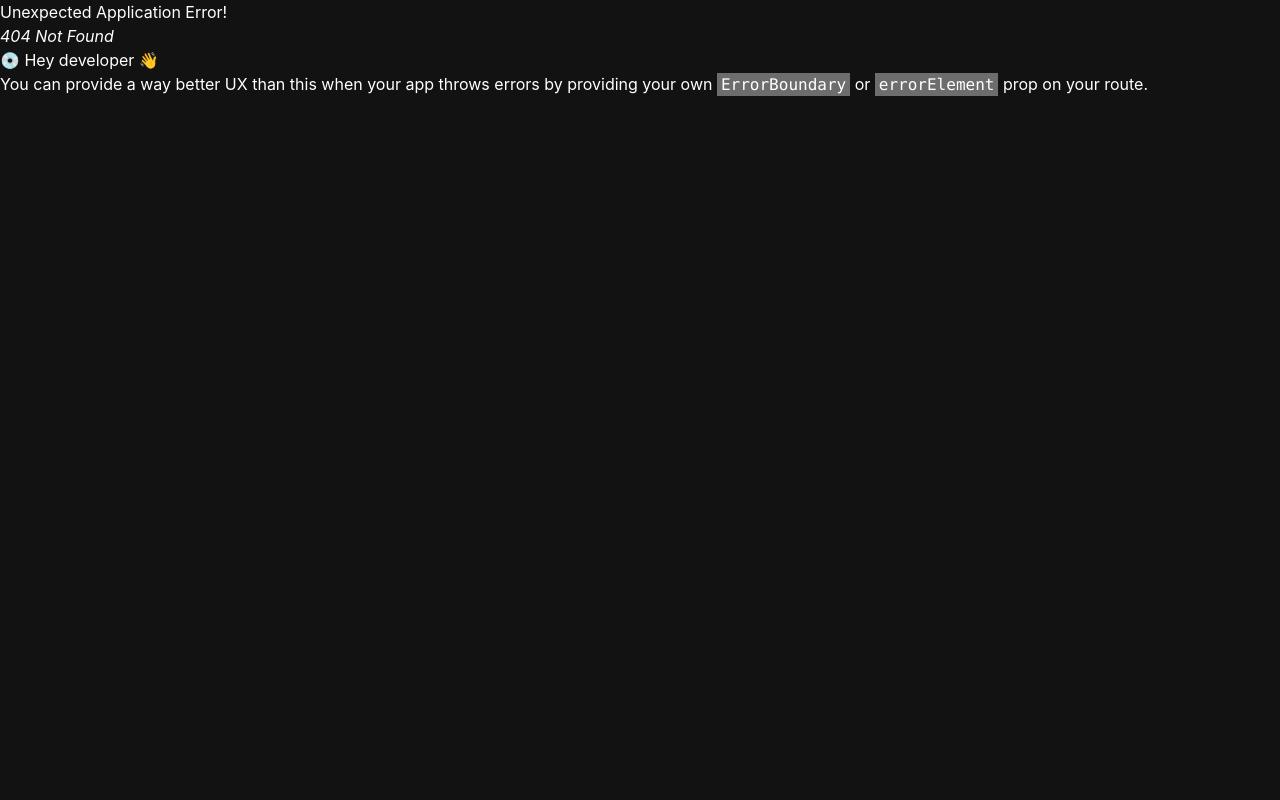
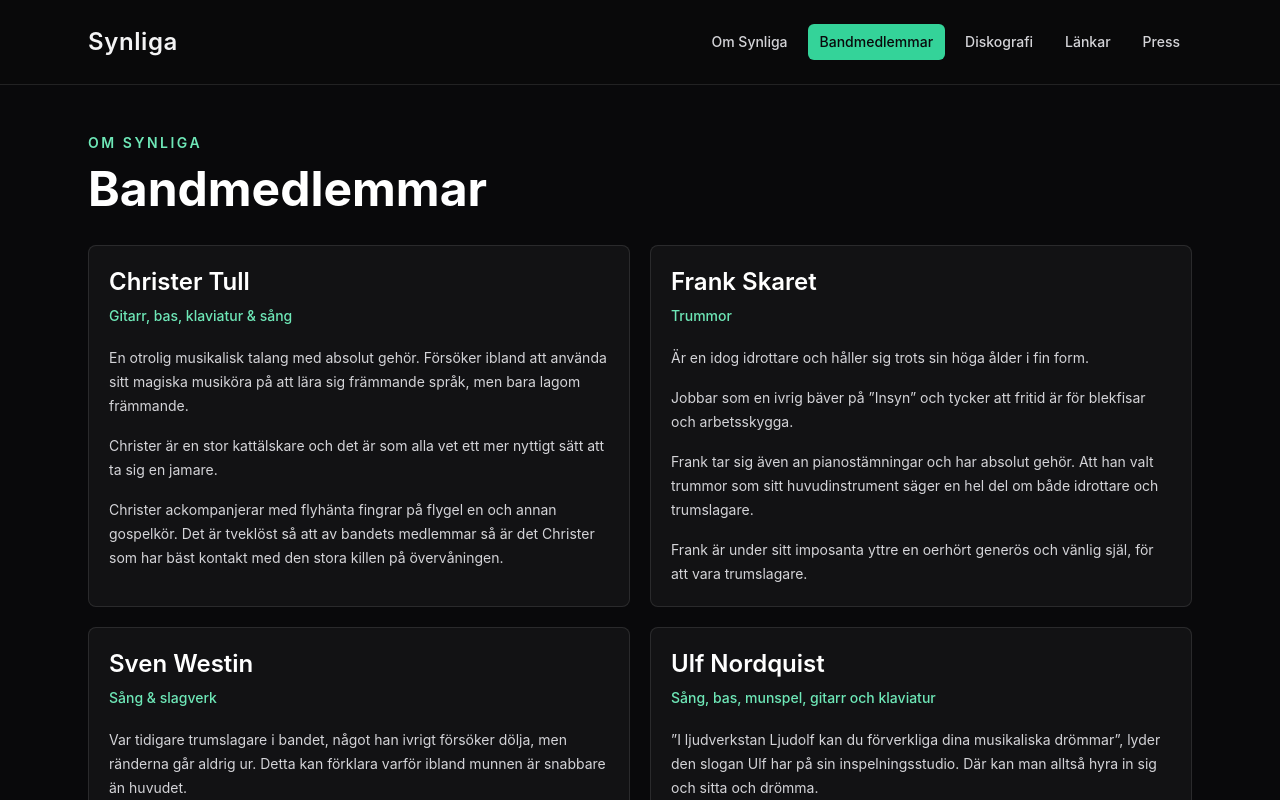
Before and after one commit to camilla-westin/Synliga, a React (Vite) app: page /bandmedlemmar in a window 1280 px wide. Before the commit this address had no page. Shown: the top 800 px of the page. Built offline with nearby package versions, Linux system fonts and the light colour scheme.

Commit message:
Added bandmembers page with content

```diff
--- a/src/App.jsx
+++ b/src/App.jsx
@@ -1,9 +1,10 @@
 import { NavLink, Outlet } from 'react-router-dom'
 
 const navigation = [
-  { to: '/about', label: 'About' },
-  { to: '/discography', label: 'Discography' },
-  { to: '/links', label: 'Links' },
+  { to: '/om-synliga', label: 'Om Synliga' },
+  { to: '/bandmedlemmar', label: 'Bandmedlemmar' },
+  { to: '/diskografi', label: 'Diskografi' },
+  { to: '/lankar', label: 'Länkar' },
   { to: '/press', label: 'Press' },
 ]
 
--- a/src/main.jsx
+++ b/src/main.jsx
@@ -3,6 +3,7 @@ import { createRoot } from 'react-dom/client'
 import { createBrowserRouter, RouterProvider } from 'react-router-dom'
 import App from './App.jsx'
 import About from './pages/About.jsx'
+import BandMembers from './pages/BandMembers.jsx'
 import Discography from './pages/Discography.jsx'
 import Home from './pages/Home.jsx'
 import Links from './pages/Links.jsx'
@@ -16,8 +17,13 @@ const router = createBrowserRouter([
     children: [
       { index: true, element: <Home /> },
       { path: 'about', element: <About /> },
+      { path: 'om-synliga', element: <About /> },
+      { path: 'bandmedlemmar', element: <BandMembers /> },
+      { path: 'om-synliga/bandmedlemmar', element: <BandMembers /> },
       { path: 'discography', element: <Discography /> },
+      { path: 'diskografi', element: <Discography /> },
       { path: 'links', element: <Links /> },
+      { path: 'lankar', element: <Links /> },
       { path: 'press', element: <Press /> },
       { path: 'contact', element: <Home /> },
     ],
--- a/src/pages/About.jsx
+++ b/src/pages/About.jsx
@@ -93,7 +93,7 @@ function About() {
   return (
     <section className="max-w-4xl">
       <p className="mb-3 text-sm font-semibold uppercase tracking-[0.18em] text-emerald-300">
-        About
+        Om Synliga
       </p>
       <h1 className="text-4xl font-bold text-white sm:text-5xl">Biografi</h1>
       <div className="mt-8 space-y-5 text-base leading-8 text-zinc-300 sm:text-lg">
--- /dev/null
+++ b/src/pages/BandMembers.jsx
@@ -0,0 +1,180 @@
+const members = [
+  {
+    name: 'Christer Tull',
+    role: 'Gitarr, bas, klaviatur & sång',
+    paragraphs: [
+      'En otrolig musikalisk talang med absolut gehör. Försöker ibland att använda sitt magiska musiköra på att lära sig främmande språk, men bara lagom främmande.',
+      'Christer är en stor kattälskare och det är som alla vet ett mer nyttigt sätt att ta sig en jamare.',
+      'Christer ackompanjerar med flyhänta fingrar på flygel en och annan gospelkör. Det är tveklöst så att av bandets medlemmar så är det Christer som har bäst kontakt med den stora killen på övervåningen.',
+    ],
+  },
+  {
+    name: 'Frank Skaret',
+    role: 'Trummor',
+    paragraphs: [
+      'Är en idog idrottare och håller sig trots sin höga ålder i fin form.',
+      'Jobbar som en ivrig bäver på ”Insyn” och tycker att fritid är för blekfisar och arbetsskygga.',
+      'Frank tar sig även an pianostämningar och har absolut gehör. Att han valt trummor som sitt huvudinstrument säger en hel del om både idrottare och trumslagare.',
+      'Frank är under sitt imposanta yttre en oerhört generös och vänlig själ, för att vara trumslagare.',
+    ],
+  },
+  {
+    name: 'Sven Westin',
+    role: 'Sång & slagverk',
+    paragraphs: [
+      'Var tidigare trumslagare i bandet, något han ivrigt försöker dölja, men ränderna går aldrig ur. Detta kan förklara varför ibland munnen är snabbare än huvudet.',
+      'Sven har en stor komisk talang och hans mål i livet verkar vara att få resten av världen att se detta lika klart som han själv.',
+      'Sven är en inbiten diskofil och lägger ned var intjänad slant på cd-skivor. Nya påfund som mp 3 och streaming ser han på med samma skepsis som en som bantar ser på en konditoriföreståndare.',
+    ],
+  },
+  {
+    name: 'Ulf Nordquist',
+    role: 'Sång, bas, munspel, gitarr och klaviatur',
+    paragraphs: [
+      '”I ljudverkstan Ljudolf kan du förverkliga dina musikaliska drömmar”, lyder den slogan Ulf har på sin inspelningsstudio. Där kan man alltså hyra in sig och sitta och drömma.',
+      'Ulf är en fantastiskt driven låtskrivare och kan i princip tota ihop en trudelutt om nästan vad som helst, men ibland borde han kanske låta bli.',
+      'Ulf är så förtjust att gå på krogen att han startat sin egen svartklubb där han kan härja fritt. När han däremot fått nog av stadslivets fröjder beger han sig ut i grönsakerna och blir en sävlig lantjunker.',
+    ],
+  },
+  {
+    name: 'Ulrika Norelius',
+    role: 'Sång & klaviatur',
+    paragraphs: [
+      'Ulrika är oavsett vad Johan säger med lätthet bandets fagraste uppenbarelse.',
+      'Född i Värmland undanber hon sig skämt om koppar med kaffe. Numera en frejdig stockholmstjej har lantlollan börjat vittra bort och hon jobbar på SRF, som tyvärr inte betyder Sweden Rock Festival i det här fallet.',
+    ],
+  },
+  {
+    name: 'Johan Häglerud',
+    role: 'Gitarr, bas, klaviatur & sång',
+    paragraphs: [
+      'Bandets absolut yngste medlem, och enligt honom själv den snyggaste.',
+      'Johan är en lysande musiker och ljudtekniker men har en olycklig tendens att försvinna till sjöss månader i sträck och att bara sporadiskt svara i telefon.',
+      'Johan har liksom skinnplågaren Frank en mycket sjuk dragning till gamla svenska dansbandslåtar. Ju sämre de är desto mer njuter de drabbade av denna åkomma.',
+    ],
+  },
+]
+
+const formerMembersIntro =
+  'Är du intresserad av historia har du kommit helt rätt. Här kan du läsa lite om Synligas vilande och före detta medlemmar.'
+
+const formerMembers = [
+  {
+    name: 'Joakim ”Jocke” Centervik',
+    role: 'Klaviatur & sång',
+    paragraphs: [
+      'Jobbar på ”Funka Nu” där han kritiskt synar tillgängligheten på nätet för synskadade, så skärp er!',
+      'Joakim är en stor talang vad gäller att härma dialekter och röster. I mörkret låter han därför en och annan kändis bara med på gigen.',
+      'Det är också så att Joakim har ett minne som en gammal elefanthane och det är ofta som hans oändliga minnesbank är bandets sista utpost när det gäller någon händelse, tonart eller borttappad textsnutt.',
+    ],
+  },
+  {
+    name: 'Kaj Nordquist',
+    role: 'elgitarr (vilande medlem)',
+    paragraphs: [
+      'Kaj har under de senaste åren haft en hel del att stå i. Men har egentligen aldrig lämnat Synliga. Han är Ulfs storebror. Kaj har suttit i Sveriges Riksdag och ägnar merparten av sin tid åt sin politiska karriär.',
+    ],
+  },
+  {
+    name: 'Eva Nilsson',
+    role: 'Tvärflöjt och Sång',
+    paragraphs: [
+      'Eva var med i det allra första Synliga. Lämnade bandet redan i det tidiga 80-talet. Hon bor i Örebro och arbetar som Ombudsman på SRF Västmanland. (Det finns på samlings-LPn ”Ljudskap”)',
+      'Eva återkom som gästmusiker på skivan, ”Sinnenas rum”, där hon lirade fantastiska flöjtar på en skabrös irländsk trudelutt.',
+    ],
+  },
+  {
+    name: 'Sara Backström',
+    role: 'Tvärflöjt, keyboard och Sång',
+    paragraphs: [
+      'Sara ersatte Eva i uppställningen och var med något år. Hon har turnerat med egen pianotrio mm. ( Den här upplagan kan man höra på TV-upptagningen av ”Superbebis”)',
+      'Sara har varit inhoppare i bandet vid några tillfällen och förekommer ofta vid spelningar på ”Svartkrogen” och ”Svartklubben.”',
+    ],
+  },
+  {
+    name: 'Jan Boström',
+    role: 'trummor',
+    paragraphs: [
+      'Janne äntrade bandet som trummis 1986 och ersatte Frank. Han var med ca ett år. Jan är pianostämmare och den enda fullt seende fasta medlem som bandet haft. (Den här upplagan av Synliga gjorde två liveradioprogram för P3 – lunchmusik och onsdagsbiten)',
+    ],
+  },
+  {
+    name: 'Lotta Enhorn',
+    role: 'Sång',
+    paragraphs: [
+      'Lotta var med som extra inkallad resurs vid inspelandet av och turnerandet på Synligas minimusikal ”Kallebalik” och jobbade så hårt att hon bröt benet.',
+      'Snacka om att ta till sig uttrycket ”Break a leg” och hon har sedan dess aldrig vågat uppträda med bandet.',
+    ],
+  },
+  {
+    name: 'Anders Hector',
+    role: '',
+    paragraphs: [
+      'Två av våra kära har fått gig i himlen och begett sig dit före oss andra.',
+      'som var vår Ljudmixare, Chaffis och mycket mycket mer, som lämnat oss och jordelivet för många år sedan. Nu för tiden kör han säkert runt i sin Cheva med himlens stora blindorkester.',
+    ],
+  },
+  {
+    name: 'Marie Häglerud',
+    role: '',
+    paragraphs: [
+      'Vid hans sida sitter en av våra grundare, sångerskan och klaviaturspelaren:',
+      'och tänker ut nya häftiga sångarrangemang åt samma orkester. Gud hjälpe den som inte håller sin stämma! Det lär vara fullt drag bland molnen sedan Marie kommit dit, det är vi helt säkra på.',
+    ],
+  },
+]
+
+function MemberCard({ member }) {
+  return (
+    <article className="rounded-lg border border-white/10 bg-white/[0.04] p-5">
+      <h2 className="text-2xl font-semibold text-white">{member.name}</h2>
+      {member.role ? (
+        <p className="mt-2 text-sm font-medium text-emerald-300">
+          {member.role}
+        </p>
+      ) : null}
+      <div className="mt-5 space-y-4 text-sm leading-6 text-zinc-300">
+        {member.paragraphs.map((paragraph) => (
+          <p key={paragraph}>{paragraph}</p>
+        ))}
+      </div>
+    </article>
+  )
+}
+
+function BandMembers() {
+  return (
+    <section>
+      <p className="mb-3 text-sm font-semibold uppercase tracking-[0.18em] text-emerald-300">
+        Om Synliga
+      </p>
+      <h1 className="text-4xl font-bold text-white sm:text-5xl">
+        Bandmedlemmar
+      </h1>
+      <div className="mt-8 grid gap-5 md:grid-cols-2">
+        {members.map((member) => (
+          <MemberCard key={member.name} member={member} />
+        ))}
+      </div>
+
+      <section className="mt-16">
+        <p className="mb-3 text-sm font-semibold uppercase tracking-[0.18em] text-emerald-300">
+          Historia
+        </p>
+        <h2 className="text-3xl font-bold text-white sm:text-4xl">
+          Forna hjältar
+        </h2>
+        <p className="mt-5 max-w-3xl text-base leading-7 text-zinc-300">
+          {formerMembersIntro}
+        </p>
+        <div className="mt-8 grid gap-5 md:grid-cols-2">
+          {formerMembers.map((member) => (
+            <MemberCard key={member.name} member={member} />
+          ))}
+        </div>
+      </section>
+    </section>
+  )
+}
+
+export default BandMembers
--- a/src/pages/Discography.jsx
+++ b/src/pages/Discography.jsx
@@ -158,7 +158,7 @@ function Discography() {
   return (
     <section>
       <p className="mb-3 text-sm font-semibold uppercase tracking-[0.18em] text-emerald-300">
-        Discography
+        Discografi
       </p>
       <h1 className="text-4xl font-bold text-white">Discography</h1>
       <div className="mt-8 grid gap-4 md:grid-cols-2 xl:grid-cols-3">
--- a/src/pages/Links.jsx
+++ b/src/pages/Links.jsx
@@ -8,7 +8,7 @@ function Links() {
   return (
     <section className="max-w-3xl">
       <p className="mb-3 text-sm font-semibold uppercase tracking-[0.18em] text-emerald-300">
-        Links
+        Länkar
       </p>
       <h1 className="text-4xl font-bold text-white">Links</h1>
       <div className="mt-8 divide-y divide-white/10 rounded-lg border border-white/10">
```
